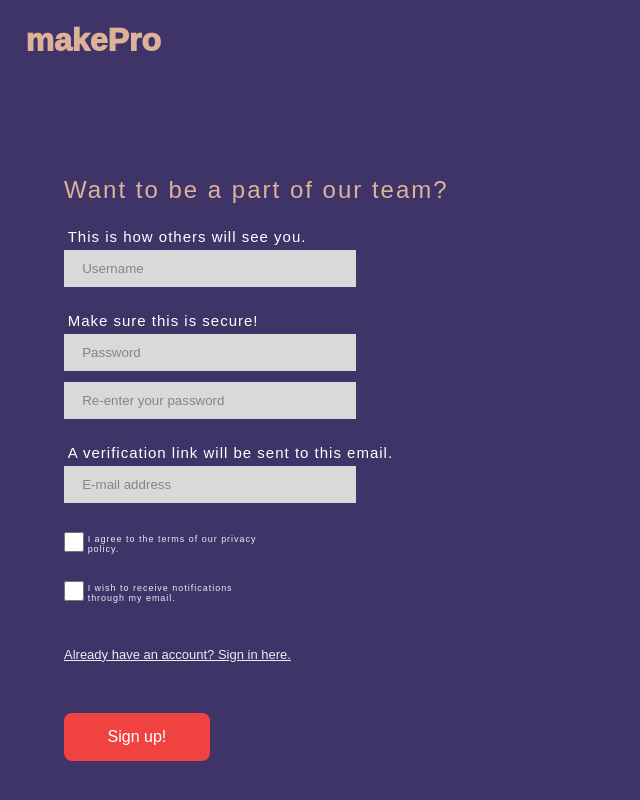
After one commit to KlaidasK/PVM, a Django app: page /register/ in a window 1280 px wide. The commit adds this page. Shown: the whole page, without its empty margins (0-640 px from the left). Run offline with Django 5.2, Linux system fonts and the light colour scheme.

Commit message:
Pridėti login ir register puslapiai (be js)

```diff
--- /dev/null
+++ b/frontend/static/css/auth.css
@@ -0,0 +1,106 @@
+* {
+    margin: 0;
+    padding: 0;
+    box-sizing: border-box;
+}
+
+form{
+    margin-left: 5%;
+}
+form h2 {
+    color: #DDB298;
+    font-weight: 400; /* Regular weight */
+    font-size: 24px;
+    letter-spacing: 2px;
+    margin-bottom: 2%;
+}
+form, .container {
+    display: flex;
+    flex-direction: column;
+}
+.container {
+    max-width: 30%;
+}
+.container div {
+    margin-bottom: 5%;
+}
+label {
+    color: white;
+    letter-spacing: 1px;
+    font-size: 15px;
+    margin-left: 1%;
+}
+input {
+    padding: 3% 5%;
+    margin-top: 1%;
+    background-color: #D9D9D9;
+    width: 80%;
+    border: none;
+    margin-bottom: 2%;
+}
+input::placeholder {
+    color: #6A576D;
+    opacity: 0.69;
+}
+
+.checkboxes {
+    display: flex;
+    flex-direction: column;
+}
+.checkboxes div {
+    display: flex;
+    flex-direction: row;
+    align-items: center;
+}
+.checkboxes div label {
+    max-width: 50%;
+    font-size: 0.7vw;
+    font-weight: 400;
+    opacity: 0.9;
+}
+
+input[type="checkbox"] {
+    width: 20px; /* Set to your desired size */
+    height: 20px;
+    border: none;
+}
+
+form button {
+    background-color: #F14242;
+    padding: 15px 20px;
+    margin-top: 2rem;
+    max-width: 40%;
+    border-radius: 0.5rem;
+    border: none;
+}
+form button a {
+    color: white;
+    font-weight: 400;
+    font-size: 16px;
+}
+
+.regform {
+    padding: 0;
+    margin: 0;
+    display: flex;
+    flex-direction: column;
+    margin-top: 10%;
+}
+.regform button {
+    margin: 0;
+    background-color: #DDB298;
+}
+.regform button a {
+    color: #3F3468;
+    width: 100%;
+}
+
+.loginlink a {
+    color: white;
+    text-decoration: underline;
+    font-size: 13px;
+    opacity: 0.9;
+}
+.loginlink a:hover {
+    color: black;
+}
--- /dev/null
+++ b/frontend/static/css/global.css
@@ -0,0 +1,53 @@
+* {
+    margin: 0;
+    padding: 0;
+    box-sizing: border-box;
+}
+a {
+    text-decoration: none;
+}
+body {
+    background-color: #3F3468;
+    font-family: 'Poppins', sans-serif;
+}
+nav {
+    display: flex;
+    align-items: center;
+    justify-content: space-between;
+    width: 100%;
+    height: 5rem;
+}
+nav div {
+    margin-left: 2%;
+}
+nav div a {
+    color: #DDB298;
+    font-weight: 1000;
+    font-size: 2rem;
+}
+nav li {
+    display: block;
+    float: right;
+    padding: 2rem 4rem;
+}
+nav li a {
+    color: white;
+}
+.login {
+    background-color: #DDB298;
+}
+.login a {
+    color: black;
+}
+nav li:hover {
+    background-color: black;
+}
+nav li:hover a {
+    color: white;
+}
+
+
+
+main {
+    margin-top: 6rem;
+}
--- /dev/null
+++ b/frontend/templates/register.html
@@ -0,0 +1,58 @@
+{% load static %}
+<!DOCTYPE html>
+<html lang="en">
+
+<head>
+    <meta charset="UTF-8">
+    <meta name="viewport" content="width=device-width, initial-scale=1.0">
+    <title>Register</title>
+    <link rel="stylesheet" href="{% static 'css/global.css' %}">
+    <link rel="stylesheet" href="{% static 'css/auth.css' %}">
+</head>
+
+<body>
+    <nav>
+        <div><a href="{% url 'index' %}">makePro</a></div>
+    </nav>
+
+    <main>
+        <form action="" method="POST">
+            <h2>Want to be a part of our team?</h2>
+            <div class="container">
+                <div>
+                    <label for="uname">This is how others will see you.</label>
+                    <input type="text" placeholder="Username" name="uname">
+                </div>
+
+                <div>
+                    <label for="pword">Make sure this is secure!</label>
+                    <input type="text" placeholder="Password" name="pword">
+                    <input type="text" placeholder="Re-enter your password" name="pword2">
+                </div>
+
+                <div>
+                    <label for="email">A verification link will be sent to this email.</label>
+                    <input type="text" placeholder="E-mail address" name="email">
+                </div>
+
+                <div class="checkboxes">
+                    <div>
+                        <input type="checkbox" name="terms" required>
+                        <label for="terms">I agree to the terms of our privacy policy.</label>
+                    </div>
+
+                    <div>
+                        <input type="checkbox" name="notifs">
+                        <label for="notifs">I wish to receive notifications through my email.</label>
+                    </div>
+                </div>
+                <div class="loginlink"><a href="{% url 'login' %}">Already have an account? Sign in here.</a></div>
+                <button type="submit"><a href="">Sign up!</a></button>
+            </div>
+
+        </form>
+    </main>
+    <script src="{% static 'js/script.js' %}"></script>
+</body>
+
+</html>
--- a/frontend/urls.py
+++ b/frontend/urls.py
@@ -4,4 +4,6 @@ from . import views
 
 urlpatterns = [
     path("", views.index, name="index"),
+    path("login/", views.login, name="login"),
+    path("register/", views.register, name="register"),
 ]
--- a/frontend/views.py
+++ b/frontend/views.py
@@ -2,4 +2,10 @@ from django.shortcuts import render
 from django.http import HttpResponse
 
 def index(request):
-    return render(request, 'index.html')    # Ensure the path matches the actual location
+    return render(request, 'index.html')
+
+def login(request):
+    return render(request, 'login.html')
+
+def register(request):
+    return render(request, 'register.html')
```
Also changed, not shown: frontend/static/css/landing.css (renamed from frontend/static/css/style.css, +0 -53 lines), frontend/templates/index.html (+7 -6 lines), frontend/templates/login.html (added, +51 -0 lines).
